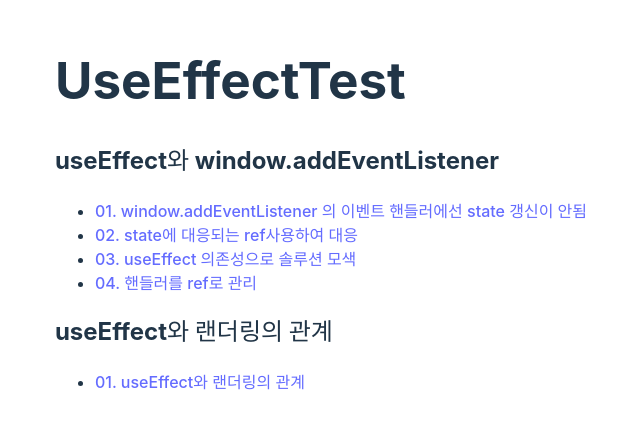
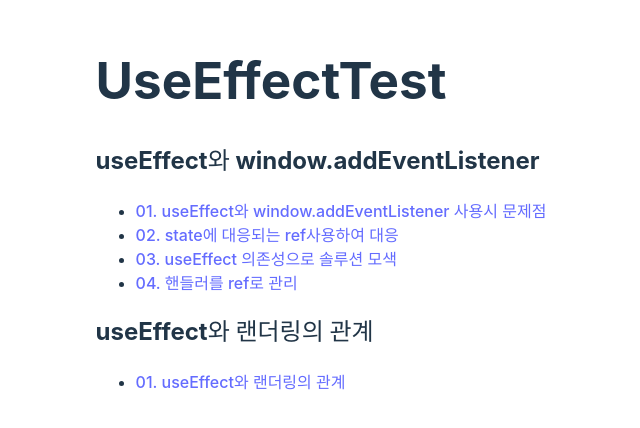
Before and after one commit to hoisharka/useEffectTEst, a React (Vite) app: page / in a window 1280 px wide. Shown: the part 186-614 px from the top of the page, without its empty margins (319-959 px from the left). Built offline with nearby package versions, Linux system fonts and the light colour scheme; the HTML template or start-up script is replaced by a standard one.

Commit message:
UseEffectRenderTest01 타이틀 변경.

```diff
--- a/src/components/Home.tsx
+++ b/src/components/Home.tsx
@@ -9,7 +9,7 @@ const Home = () => {
         <ul>
           <li>
             <a href={`/window-event-test01`}>
-              01. window.addEventListener 의 이벤트 핸들러에선 state 갱신이 안됨
+              01. useEffect와 window.addEventListener 사용시 문제점
             </a>
           </li>
           <li>
--- a/src/components/windowEvent/UseEffectWindowEventTest01.tsx
+++ b/src/components/windowEvent/UseEffectWindowEventTest01.tsx
@@ -24,7 +24,7 @@ const UseEffectWindowEventTest01 = () => {
 
   return (
     <div>
-      <h1>01. window.addEventListener 의 이벤트 핸들러에선 state 갱신이 안됨</h1>
+      <h1>01. useEffect와 window.addEventListener 사용시 문제점</h1>
       <h2>{key}</h2>
     </div>
   )
```
